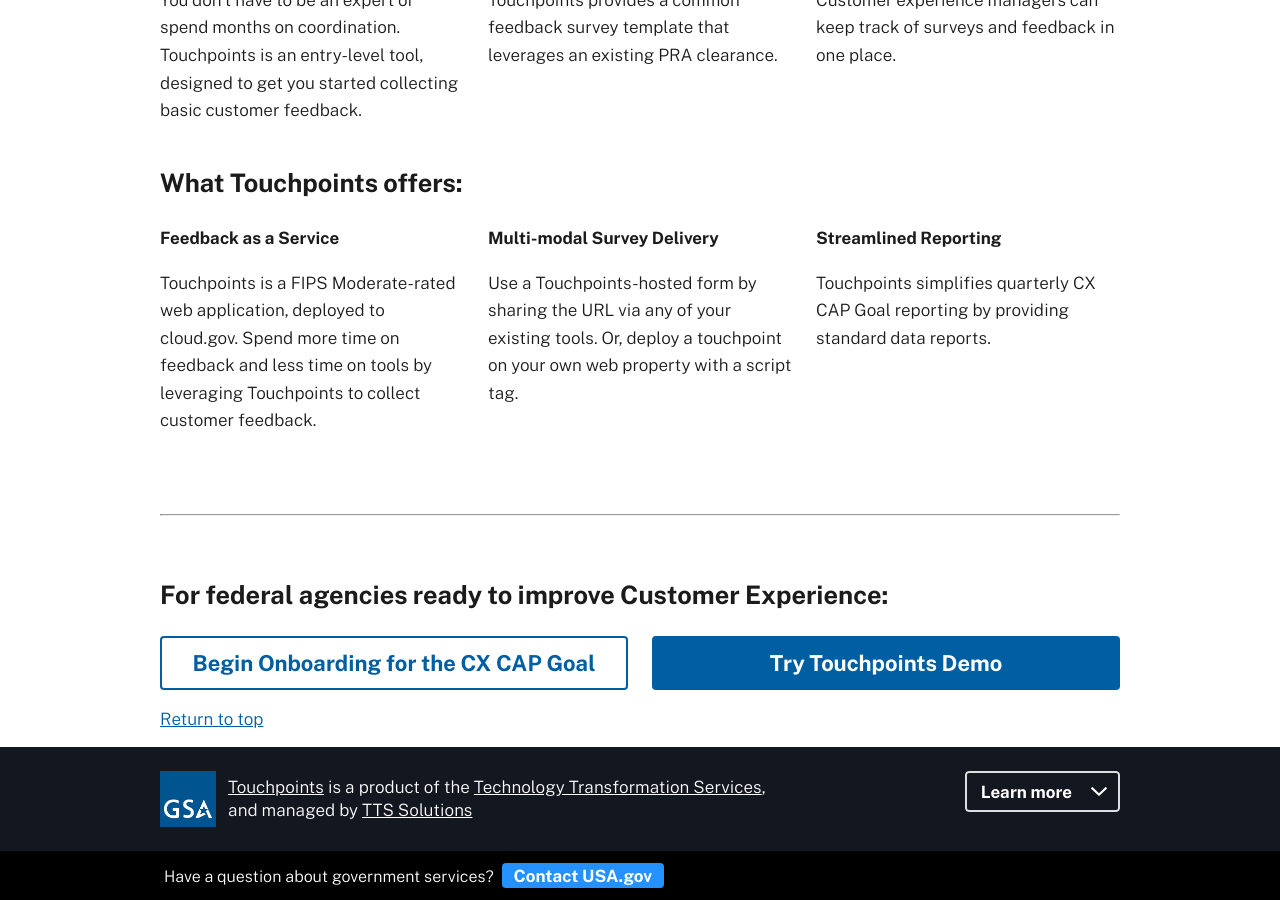
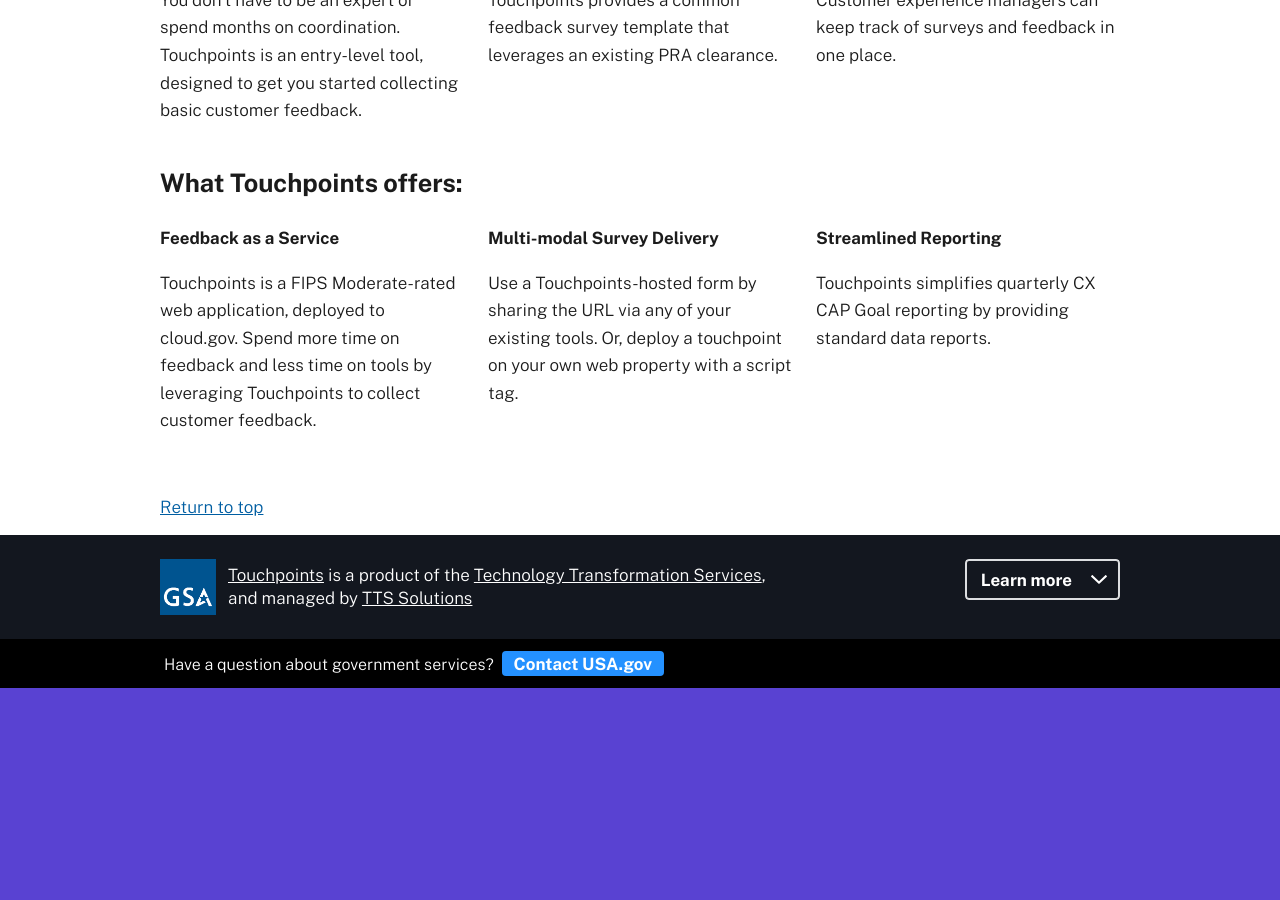
Before and after one commit to GSA-TTS/touchpoints-site, a Jekyll site: the page built from index.md, in a window 1280 px wide and 900 px high, scrolled down 763 px. Built offline with Jekyll 4.4.1, drawn with Linux system fonts in a browser that asks for light colours; after the commit the page ends 1451 px from its top, so only the background shows below that.

Commit message:
remove demo CTA

```diff
--- a/index.md
+++ b/index.md
@@ -105,31 +105,6 @@ title: Touchpoints
           </div>
         </div>
         <br>
-        <br>
-        <hr>
-        <br>
-        <div class="well">
-          <div class="grid-row grid-gap-lg">
-            <div class="tablet:grid-col">
-              <h2>
-                For federal agencies ready to improve Customer Experience:
-              </h2>
-            </div>
-          </div>
-          <div class="grid-row grid-gap-lg">
-            <div class="grid-col-6">
-              <a href="https://github.com/GSA/touchpoints/wiki/Touchpoints-Onboarding-Questions" class="usa-button usa-button--outline usa-button--big" style="width: 100%;" target="_blank" rel="noopener">
-                Begin Onboarding for the CX CAP Goal
-              </a>
-            </div>
-            <div class="grid-col-6">
-              <a href="https://touchpoints-demo.app.cloud.gov" class="usa-button usa-button--big" style="width: 100%;" target="_blank" rel="noopener">
-                Try Touchpoints Demo
-              </a>
-            </div>
-          </div>
-        </div>
-
       </div>
     </div>
   </div>
```
